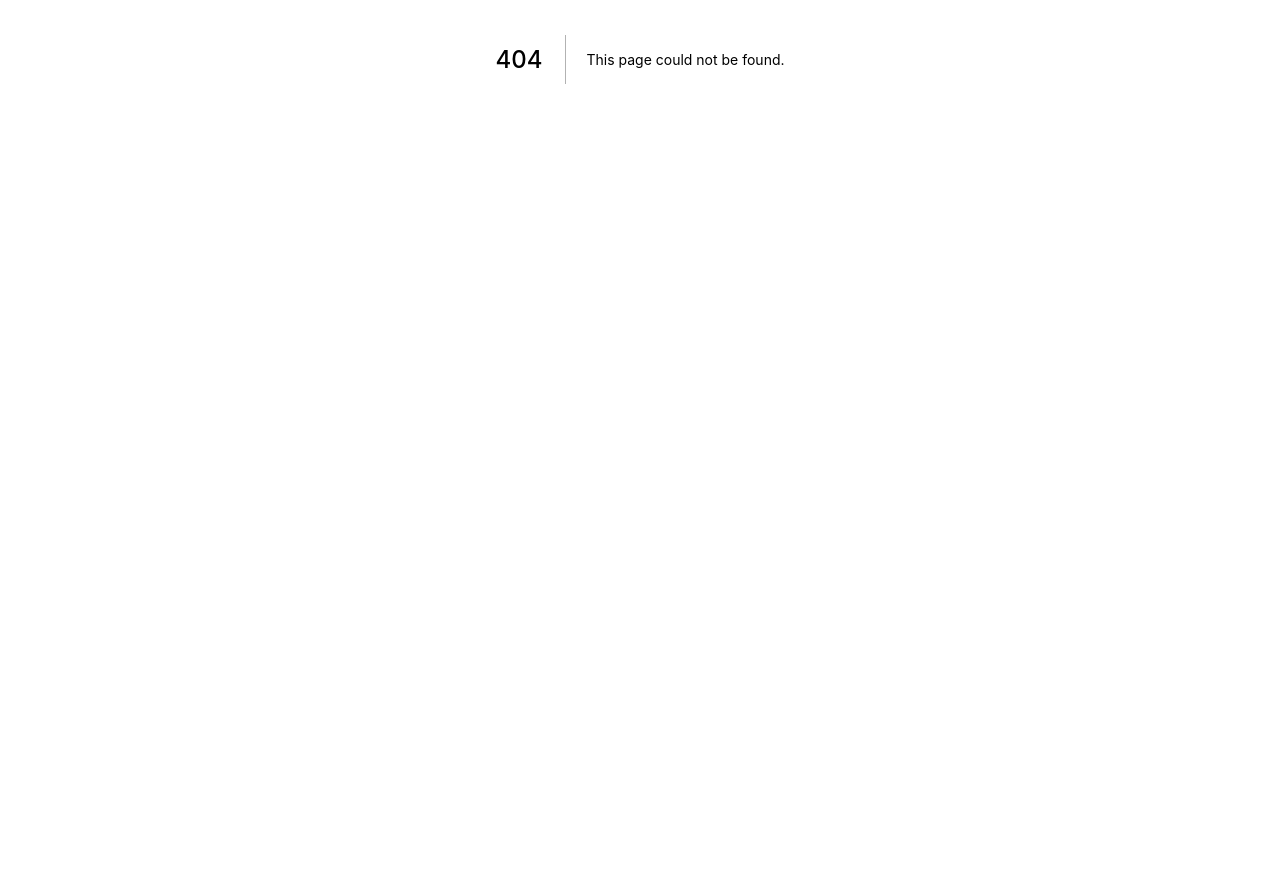
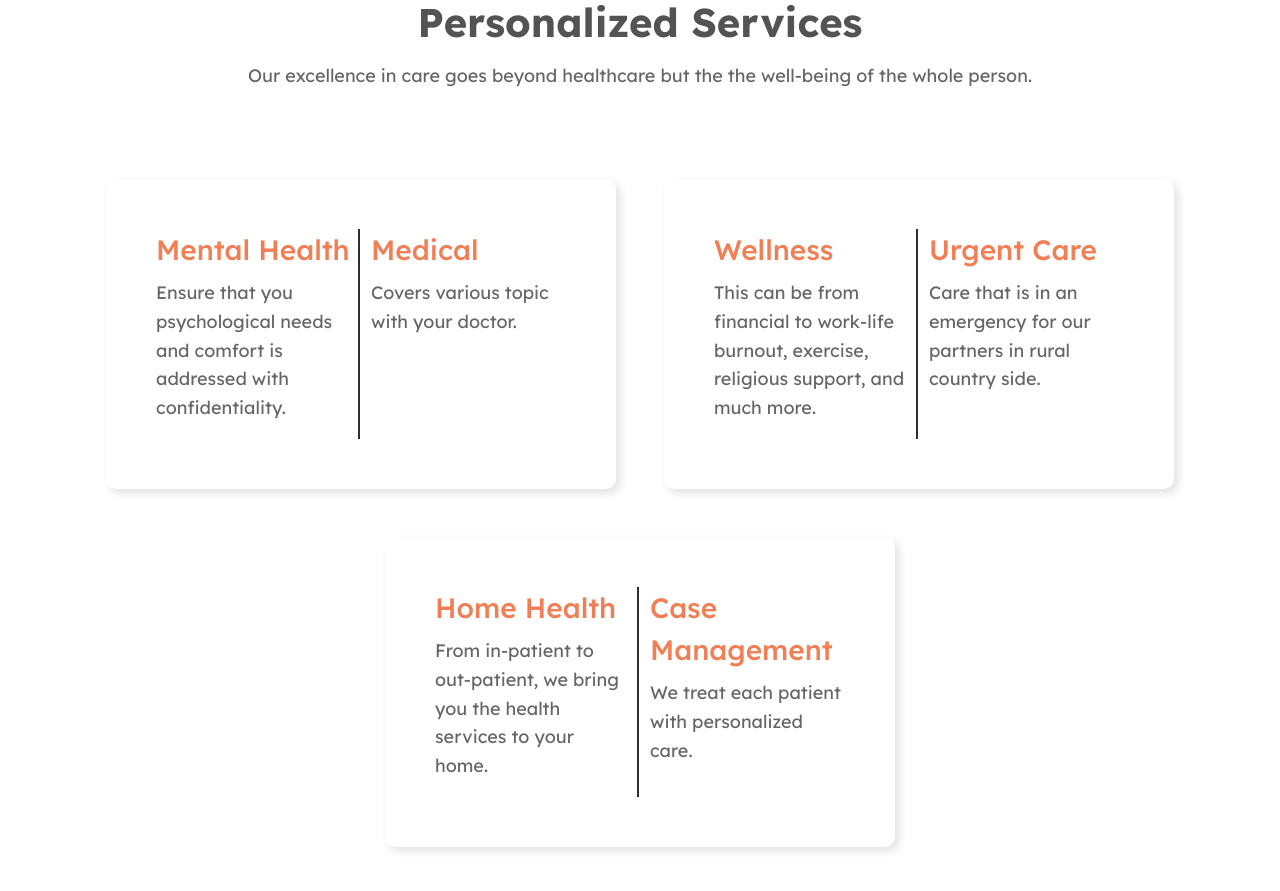
Before and after one commit to rjibon49/oasisCharity, a Next.js app: page /service in a window 1280 px wide. Before the commit this address had no page. Shown: the part 341-1232 px from the top of the page. Before the commit the page ends 800 px from the top, so only its background shows below. Built offline with nearby package versions, Linux system fonts and the light colour scheme.

Commit message:
complete service page

```diff
--- a/components/Header.js
+++ b/components/Header.js
@@ -55,7 +55,7 @@ const Header = () => {
                                     <Link href="/about-us"><a className="nav-link" >About Us</a></Link>
                                 </li>
                                 <li className="nav-item">
-                                    <Link href="#"><a className="nav-link" >Service</a></Link>
+                                    <Link href="/service"><a className="nav-link" >Service</a></Link>
                                 </li>
                                 <li className="nav-item">
                                     <Link href="#"><a className="nav-link">Our Team</a></Link>
--- /dev/null
+++ b/components/ServiceComponent/ServiceCompo.js
@@ -0,0 +1,72 @@
+import React from 'react';
+
+const ServiceCompo = () => {
+    return (
+        <div className='mt-5'>
+            <div className='container'>
+                <div className='text-center'>
+                    <h5 className='colorFont pb-2'>Services</h5>
+                    <h3 className='text40 pb-2'>Project Oasis Provides <br /> Personalized Services</h3>
+                    <h6 className='text18 pb-2'>Our excellence in care goes beyond healthcare but the the well-being of the whole person.</h6>
+                </div>
+                <div className='py-5'>
+                    <div className='d-flex justify-content-around flex-wrap'>
+                        <div className='col-xxl-6 col-xl-6 col-lg-6'>
+                            <div className='p-4'>
+                                <div className='serviceBg'>
+                                    <div className='serviceBody'>
+                                        <div>
+                                            <h5 className='colorFont'>Mental Health</h5>
+                                            <p className='text18'>Ensure that you psychological needs and comfort is addressed with confidentiality.</p>
+                                        </div>
+                                        <div className='vertical-line'></div>
+                                        <div>
+                                            <h5 className='colorFont'>Medical</h5>
+                                            <p className='text18'>Covers various topic with your doctor.</p>
+                                        </div>
+                                    </div>
+                                </div>
+                            </div>
+                        </div>
+                        <div className='col-xxl-6 col-xl-6 col-lg-6'>
+                            <div className='p-4'>
+                                <div className='serviceBg'>
+                                    <div className='serviceBody'>
+                                        <div>
+                                            <h5 className='colorFont'>Wellness</h5>
+                                            <p className='text18'>This can be from financial to work-life burnout, exercise, religious support, and much more.</p>
+                                        </div>
+                                        <div className='vertical-line'></div>
+                                        <div>
+                                            <h5 className='colorFont'>Urgent Care</h5>
+                                            <p className='text18'>Care that is in an emergency for our partners in rural country side.</p>
+                                        </div>
+                                    </div>
+                                </div>
+                            </div>
+                        </div>
+                        <div className='col-xxl-6 col-xl-6 col-lg-6'>
+                            <div className='p-4'>
+                                <div className='serviceBg'>
+                                    <div className='serviceBody'>
+                                        <div>
+                                            <h5 className='colorFont'>Home Health</h5>
+                                            <p className='text18'>From in-patient to out-patient, we bring you the health services to your home.</p>
+                                        </div>
+                                        <div className='vertical-line'></div>
+                                        <div>
+                                            <h5 className='colorFont'>Case Management</h5>
+                                            <p className='text18'>We treat each patient with personalized care.</p>
+                                        </div>
+                                    </div>
+                                </div>
+                            </div>
+                        </div>
+                    </div>
+                </div>
+            </div>
+        </div>
+    );
+};
+
+export default ServiceCompo;
--- /dev/null
+++ b/pages/service/index.js
@@ -0,0 +1,27 @@
+import Head from 'next/head';
+import Layout from '../../components/Layout';
+import ContactForm from '../../components/globalComponents/ContactForm';
+import ServiceCompo from '../../components/ServiceComponent/ServiceCompo';
+
+
+const index = () => {
+    return (
+        <>
+            <Head>
+                <title>Service</title>
+                <meta name="description" content="All Courses" />
+                <meta name="viewport" content="width=device-width, initial-scale=1" />
+            </Head>
+            <div>
+                <Layout>
+                    <div className='my-5'>
+                        <ServiceCompo />
+                        <ContactForm />
+                    </div>
+                </Layout>
+            </div>
+        </>
+    );
+};
+
+export default index;
```
Also changed, not shown: 1 other file (tests, documents, lock files or other folders).
